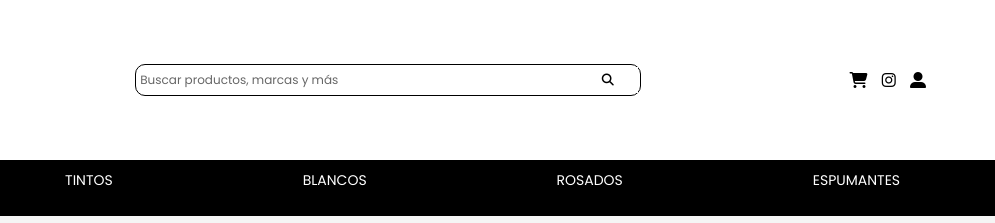
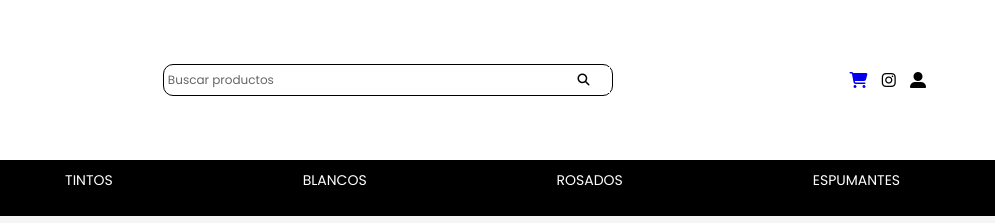
Before and after one commit to Mlogascio1986/Grupo7_fineWinesSprint2, a website: page views/index.html in a window 1280 px wide. Shown: the top 223 px of the page, 285-1280 px from the left. Drawn offline with Linux system fonts and the light colour scheme.

Commit message:
cambios en la home

```diff
--- a/app.js
+++ b/app.js
@@ -17,6 +17,7 @@ app.use(express.static(publicPath));
 
 // Definimos la ruta que responda a GET "/" con la vista home.html
 app.get('/', (req, res) => res.sendFile(path.join(viewsPath, 'index.html')));
+app.get('/productCart', (req, res) => res.sendFile(path.join(viewsPath, 'productCart.html')));
 
 // Levantamos el servidor con app.listen(port)
 app.listen(port, () => console.log(`Servidor corriendo en el puerto ${port}!`));
--- a/public/css/index.css
+++ b/public/css/index.css
@@ -97,7 +97,6 @@ header div.top-header p{
     display:flex;
     align-items: center;
     justify-content: right;
-    display: none;
 }
 
 header div i{
@@ -280,9 +279,7 @@ footer section p{
         width: 80%;
         margin-bottom: 5px;
        }
-
 }
-
 
 @media (min-width: 480px){
 
@@ -327,7 +324,7 @@ footer section p{
     }
 
     .ocultar-mobile{
-        display:block;
+        display: block;
     }
 }
 
@@ -339,3 +336,4 @@ footer section p{
     .articulo{
         width: 20%;
        }
+    }
--- a/views/index.html
+++ b/views/index.html
@@ -19,7 +19,7 @@
             </figure>
 
             <div id="buscador" action="#" method="GET">
-                <div id="inputBuscador">Buscar productos, marcas y más</div>
+                <div id="inputBuscador">Buscar productos</div>
                 <div id="submit"><i class="fa fa-search"></i></div>
             </div>
 
@@ -27,12 +27,11 @@
                 <i class="fa fa-bars burger"></i>
             </div>
             <div class="clase-iconos-header">
-                <i class="fa-solid fa-cart-shopping"></i>
+                <a href="/productCart"><i class="fa-solid fa-cart-shopping"></i></a>
                 <i class="fa-brands fa-instagram"></i>
                 <i class="fa-solid fa-user-large"></i>
             </div>
         </div>
-
         <!--al abrir menu de hamburguesa se despliega lo siguiente-->
        <nav>
             <ul>
```
